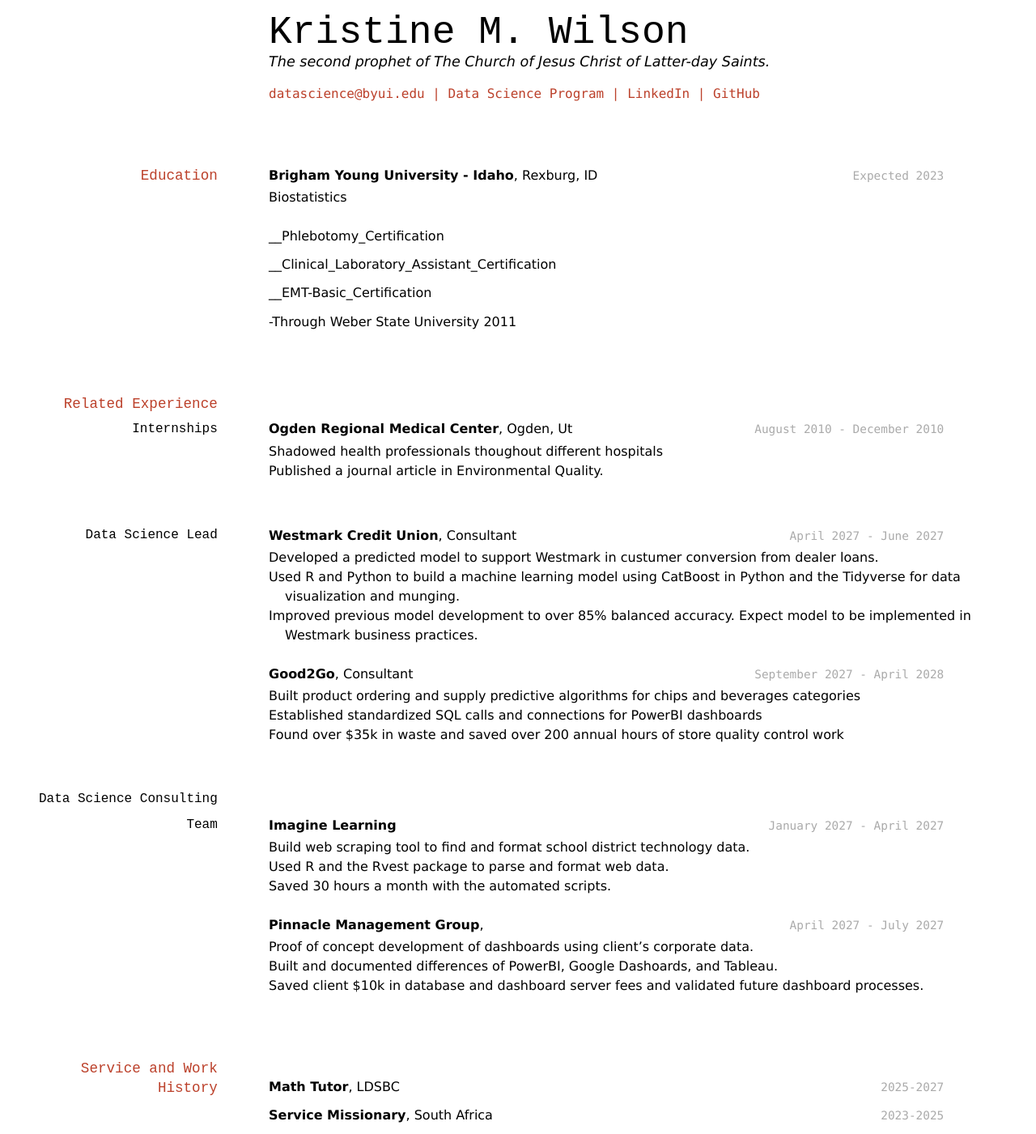
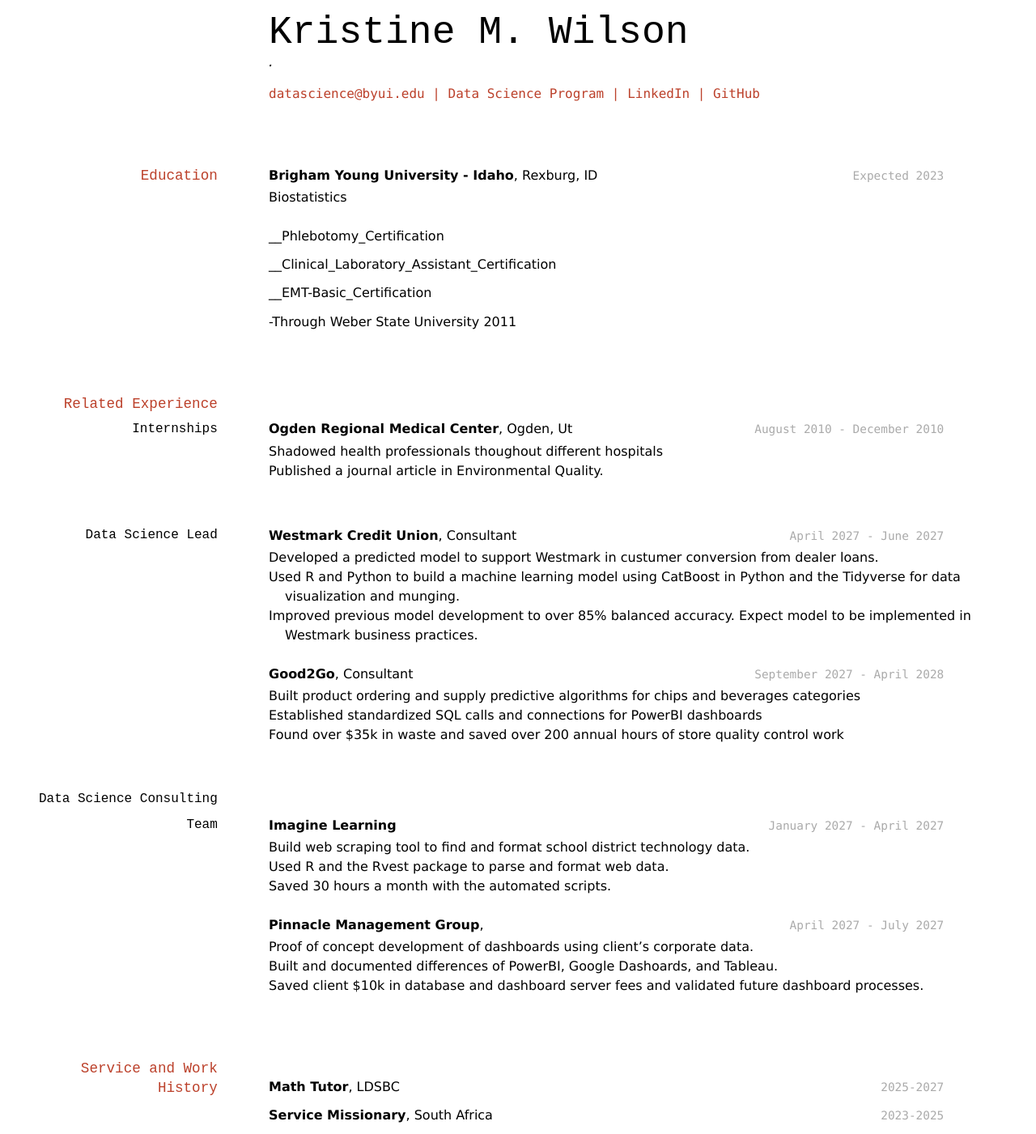
Before and after one commit to KristineWilson1/Kristine_Wilson_resumeFall22, a Jekyll site: the page built from docs/index.md, in a window 1280 px wide. Shown: the whole page at 81% size. Built offline with Jekyll 4.4.1, drawn with Linux system fonts in a browser that asks for light colours.

Commit message:
Update index.md

```diff
--- a/docs/index.md
+++ b/docs/index.md
@@ -3,7 +3,7 @@
 title: Kristine Wilson's Resume
 ---
 # Kristine M. Wilson
-The second prophet of The Church of Jesus Christ of Latter-day Saints.
+.
 
 <div id="webaddress">
 <a href="datascience@byui.edu">datascience@byui.edu</a>
```
